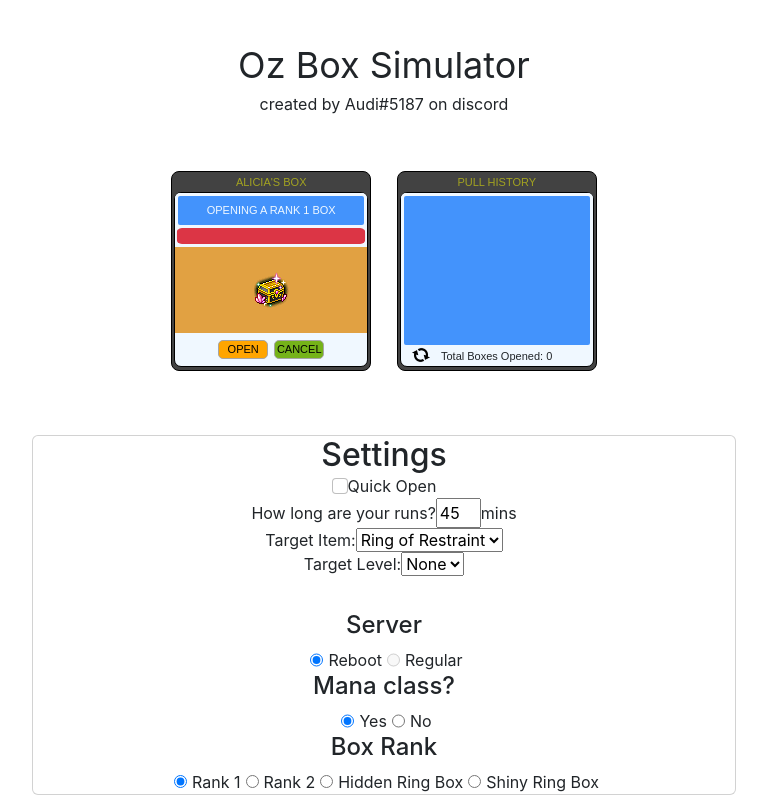
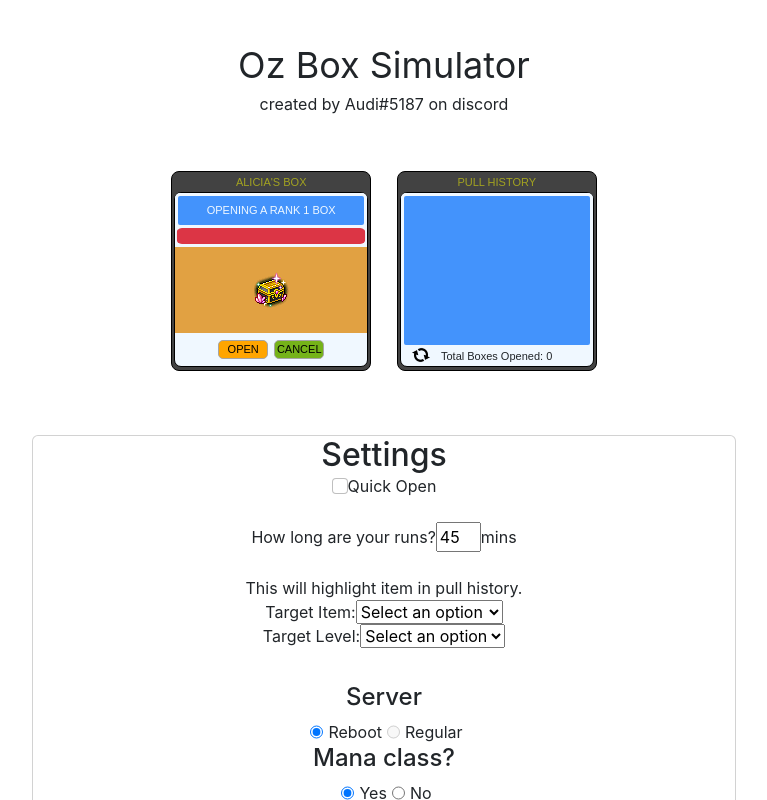
Before and after one commit to Ascix/oz-box-simulator, a React (Create React App) app: page / in a window 1280 px wide. Shown: the top 800 px of the page, without its empty margins (256-1023 px from the left). Built offline with nearby package versions, Linux system fonts and the light colour scheme.

Commit message:
fixed bug where target classname was not added properly after first target level change

```diff
--- a/src/App.js
+++ b/src/App.js
@@ -11,7 +11,7 @@ function App() {
   const [mana, setMana] = useState(true);
   const [time, setTime] = useState(45);
   const [target, setTarget] = useState(null);
-  const [targetItem, setTargetItem] = useState("Ring of Restraint");
+  const [targetItem, setTargetItem] = useState("none");
   const [targetLevel, setTargetLevel] = useState("none");
   const [shiny, setShiny] = useState(false);
   const [box, setBox] = useState("RANK 1");
@@ -121,7 +121,7 @@ function App() {
   }
   const handleTargetLevel = (e) => {
     setTargetLevel(e.target.value)
-    if (targetLevel === "none") {
+    if (e.target.value === "none") {
       setTarget(targetItem)
     } else {
       setTarget(`${targetItem} (${e.target.value})`)
@@ -225,6 +225,7 @@ function App() {
               Quick Open
             </label>
           </div>
+          <br></br>
           <div>
             <label htmlFor="time">How long are your runs?</label>
             <input
@@ -237,9 +238,12 @@ function App() {
             />
             <label htmlFor="time">mins</label>
           </div>
+          <br></br>
+            This will highlight item in pull history.
           <div>
               <label htmlFor="targetItem">Target Item: </label>
                   <select id="targetItem" name="targetItem" onChange={handleTargetItem}>
+                    <option value="none" default>Select an option</option>
                     <option value="Ring of Restraint">Ring of Restraint</option>
                     <option value="Weapon Jump">Weapon Jump</option>
                   </select>
@@ -247,7 +251,7 @@ function App() {
           <div>
               <label htmlFor="targetLevel">Target Level: </label>
                   <select id="targetLevel" name="targetLevel" onChange={handleTargetLevel}>
-                    <option value="none">None</option>
+                    <option value="none" default>Select an option</option>
                     <option value="1">1</option>
                     <option value="2">2</option>
                     <option value="3">3</option>
```
